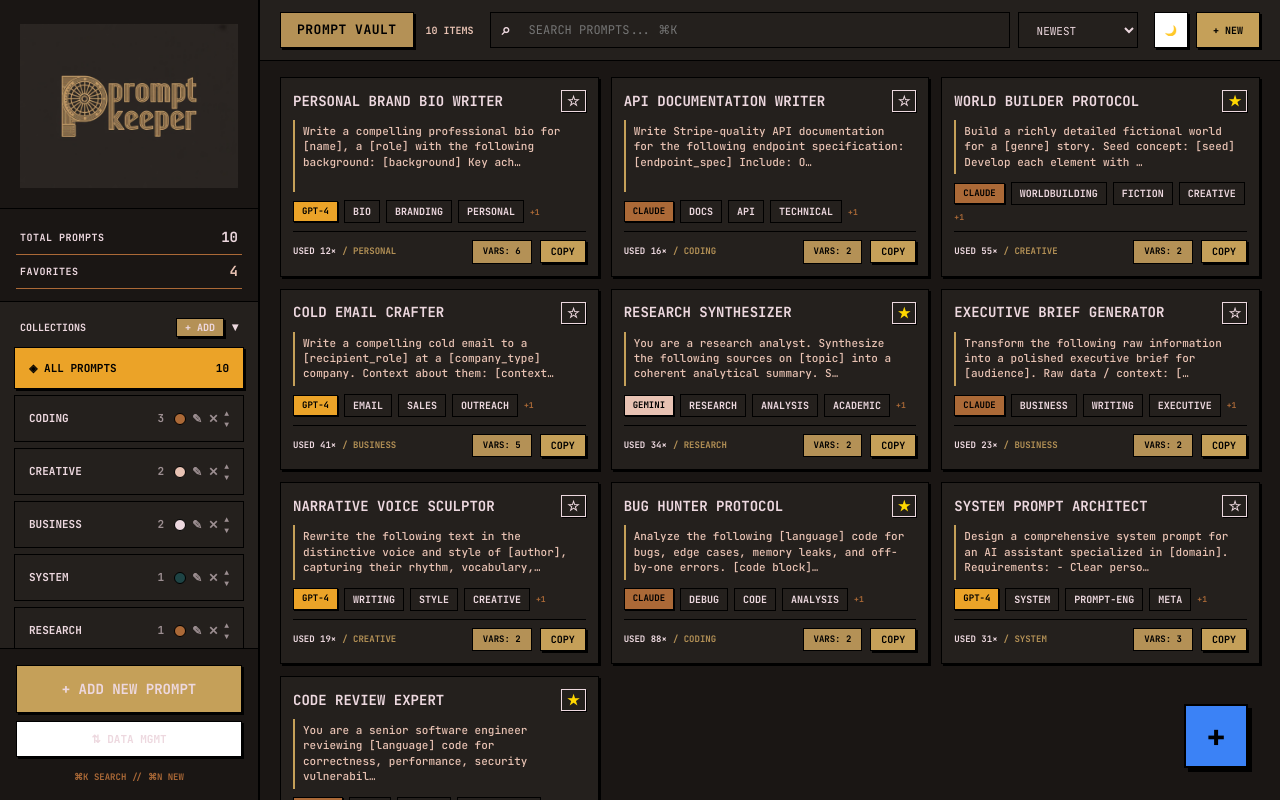
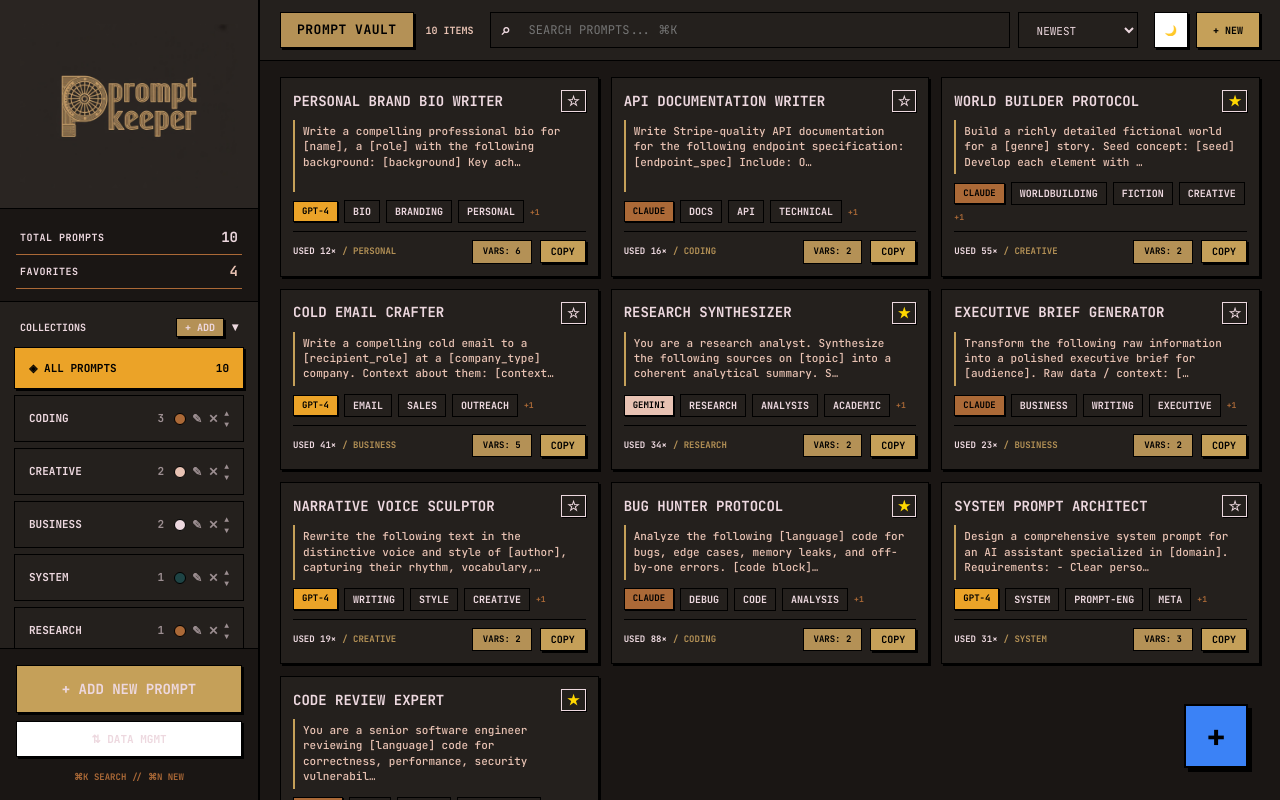
Before and after one commit to adnan911/promptKeeper, a React (Vite) app: page / in a window 1280 px wide. Built offline with nearby package versions, Linux system fonts and the light colour scheme; a web font is replaced by a local one.

Commit message:
Forced mobile header color update to #2a2522 and unified sidebar logo background

```diff
--- a/src/App.jsx
+++ b/src/App.jsx
@@ -272,7 +272,7 @@
 
       <div className="main-content" style={{ flex: 1, display: 'flex', flexDirection: 'column', overflow: 'hidden', minWidth: 0 }}>
         {/* Mobile Header */}
-        <div className="mobile-header">
+        <div className="mobile-header" style={{ background: '#2a2522' }}>
           <button onClick={() => setSidebarOpen(true)} style={{ background: 'none', border: 'none', fontSize: 24, padding: 4 }}>☰</button>
           <div style={{ height: 24, display: 'flex', alignItems: 'center' }}>
             <img src={logo} alt="Logo" style={{ height: '100%' }} />
--- a/src/components/Sidebar.jsx
+++ b/src/components/Sidebar.jsx
@@ -53,7 +53,7 @@
         className="show-mobile-flex"
       >✕</button>
       {/* Logo */}
-      <div style={{ padding: '24px 20px 20px', borderBottom: 'var(--nb-border-sm)', background: 'var(--bg)' }}>
+      <div style={{ padding: '24px 20px 20px', borderBottom: 'var(--nb-border-sm)', background: '#2a2522' }}>
         <img src={logo} alt="Prompt Keeper" style={{ width: '100%', display: 'block' }} />
       </div>
 
--- a/src/index.css
+++ b/src/index.css
@@ -234,7 +234,7 @@
 .mobile-header {
   display: none;
   padding: 12px 16px;
-  background: #2a2522;
+  background: #2a2522 !important;
   color: var(--text);
   border-bottom: var(--nb-border);
   align-items: center;
```
